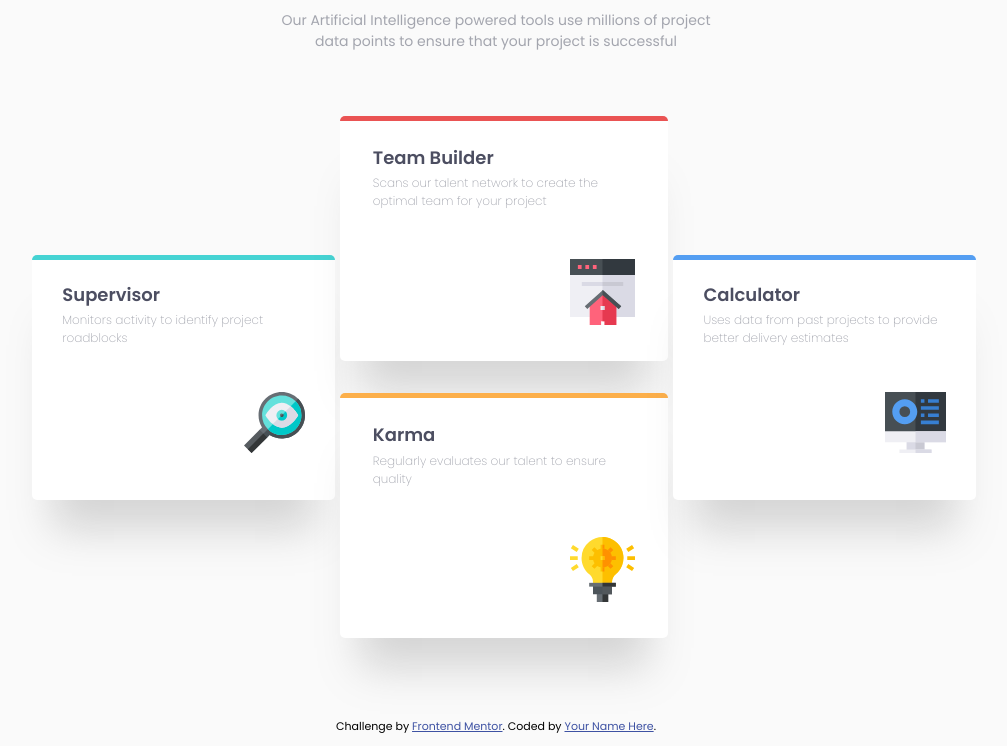
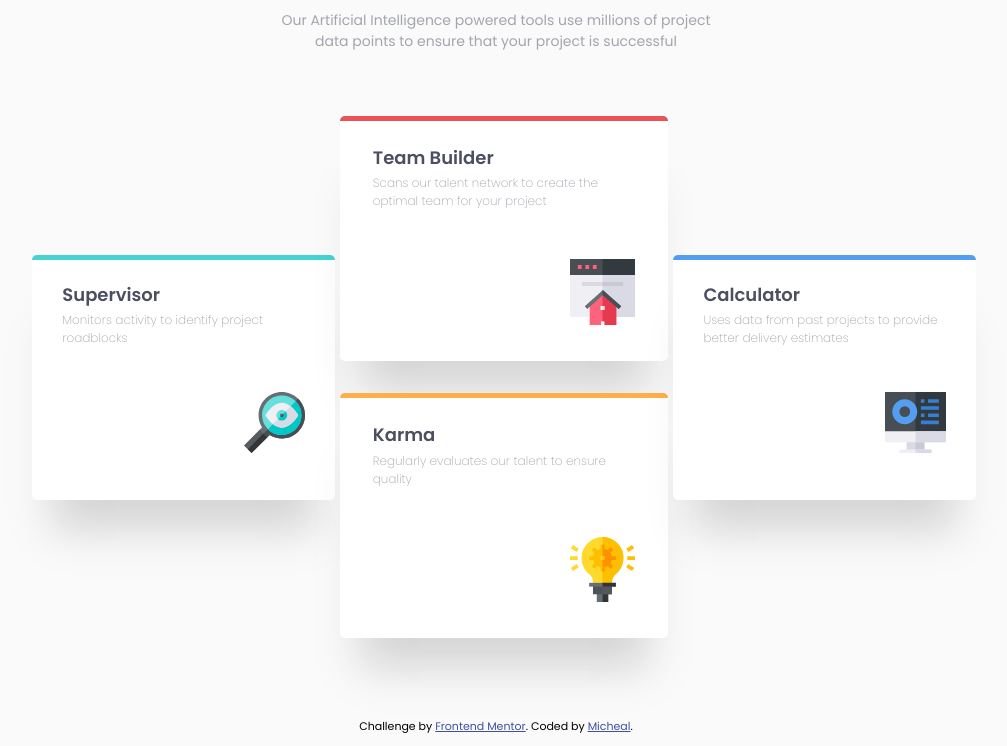
Before and after one commit to alphastand27/four-card-feature-section-master, a plain HTML site: page index.html in a window 1280 px wide. Shown: the part 169-915 px from the top of the page, without its empty margins (144-1151 px from the left). Drawn offline with Linux system fonts and the light colour scheme.

Commit message:
final commit

```diff
--- a/index.html
+++ b/index.html
@@ -43,7 +43,7 @@
   <footer>
     <p class="attribution">
       Challenge by <a href="https://www.frontendmentor.io?ref=challenge" target="_blank">Frontend Mentor</a>.
-      Coded by <a href="#">Your Name Here</a>.
+      Coded by <a href="https://www.frontendmentor.io/profile/alphastand27" target="_blank">Micheal</a>.
     </p>
   </footer>
 </body>
```
Also changed, not shown: screenshots/Screenshot from 2024-09-08 12-08-39.png (deleted), screenshots/Screenshot from 2024-09-08 12-27-28.png (added), 1 other file.
